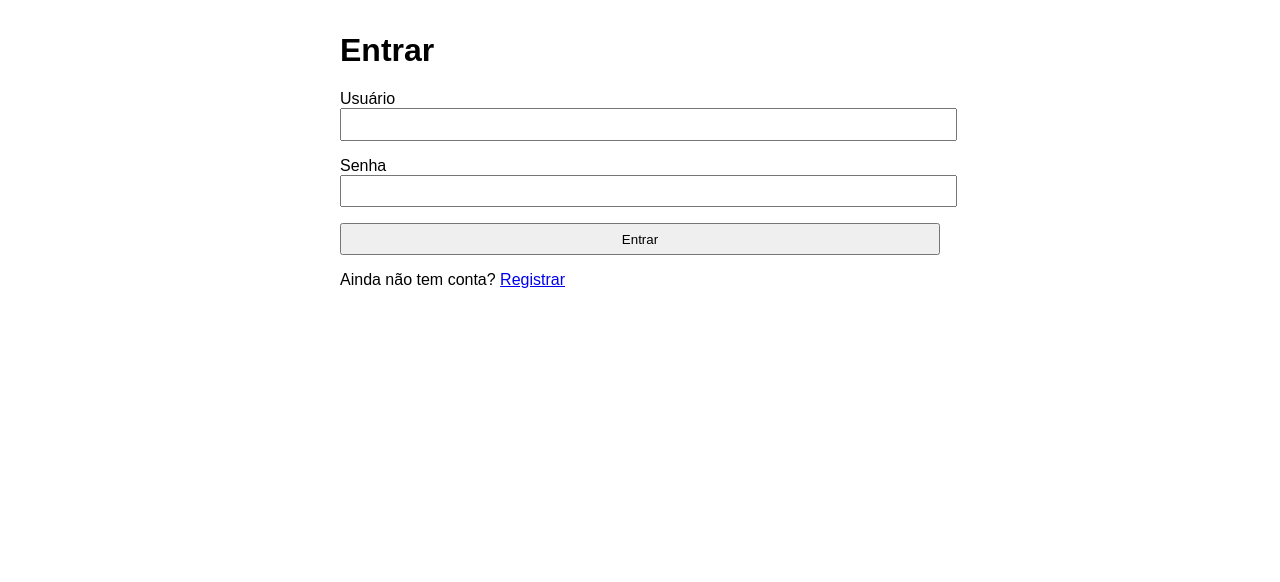
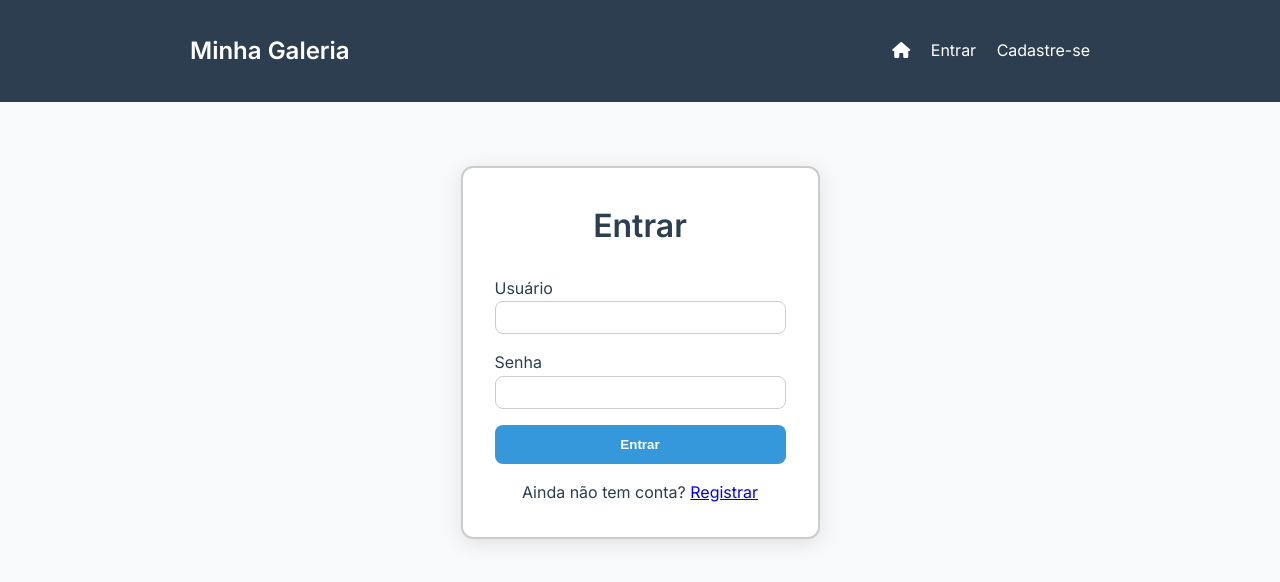
Before and after one commit to Tredost/AS-Cloud, a Flask app: page /auth/login in a window 1280 px wide. Shown: the top 582 px of the page. Run offline with Flask 3, Linux system fonts and the light colour scheme.

Commit message:
header + front login + front signup

```diff
--- a/app/auth/forms.py
+++ b/app/auth/forms.py
@@ -8,7 +8,7 @@ class RegistrationForm(FlaskForm):
     username = StringField('Usuário', validators=[DataRequired(), Length(3, 80)])
     password = PasswordField('Senha', validators=[DataRequired(), Length(6, 128)])
     confirm = PasswordField('Confirme a senha',
-                            validators=[DataRequired(), EqualTo('password')])
+                            validators=[DataRequired(), EqualTo('password', message='As senhas não coincidem.')])
     submit = SubmitField('Registrar')
 
 class LoginForm(FlaskForm):
--- a/app/auth/routes.py
+++ b/app/auth/routes.py
@@ -33,7 +33,7 @@ def login():
             login_user(user)
             next_page = request.args.get('next') or url_for('index')
             return redirect(next_page)
-        flash('Email ou senha inválidos.', 'danger')
+        flash('Usuário ou senha inválidos.', 'danger')
     return render_template('auth/login.html', form=form)
 
 @auth_bp.route('/logout')
--- /dev/null
+++ b/app/static/css/login.css
@@ -0,0 +1,60 @@
+.login-container {
+  background-color: white;
+  padding: 2rem;
+  border-radius: 12px;
+  border: 2px solid #ccc;
+  box-shadow: 0 4px 20px rgba(0,0,0,0.1);
+  max-width: 500px;
+  margin-left: auto;
+  margin-right: auto;
+  display: flex;
+  flex-direction: column;
+  align-items: center;
+}
+
+.login-container h1 {
+  text-align: center;
+  margin-bottom: 1.5rem;
+  color: #2c3e50;
+}
+
+.login-container form p {
+  margin-bottom: 1rem;
+}
+
+.login-container input {
+  padding: 0.5rem;
+  width: 100%;
+  border: 1px solid #ccc;
+  border-radius: 8px;
+}
+
+.login-container button,
+.login-container input[type="submit"] {
+  background-color: #3498db;
+  color: white;
+  font-weight: bold;
+  border: none;
+  padding: 0.75rem;
+  border-radius: 8px;
+  cursor: pointer;
+}
+
+.login-container button:hover,
+.login-container input[type="submit"]:hover {
+  background-color: #2980b9;
+}
+
+body {
+  margin: 0;
+  font-family: 'Inter', sans-serif;
+  background-color: #f4f4f4;
+}
+
+main {
+  display: flex;
+  justify-content: center;
+  align-items: center;
+   /*min-height: calc(100vh - 80px); ajusta altura abaixo do header */
+  padding: 2rem;
+}
--- a/app/static/css/style.css
+++ b/app/static/css/style.css
@@ -0,0 +1,61 @@
+* {
+  margin: 0;
+  padding: 0;
+  box-sizing: border-box;
+}
+
+body {
+  font-family: 'Inter', sans-serif;
+  background-color: #f8f9fa;
+  color: #2c3e50;
+  line-height: 1.6;
+}
+
+.container {
+  width: 90%;
+  max-width: 900px;
+  margin: auto;
+  padding: 1rem 0;
+}
+
+header {
+  background-color: #2c3e50;
+  color: white;
+  padding: 1rem 0;
+  margin-bottom: 2rem;
+}
+
+header .container {
+  display: flex;
+  justify-content: space-between;
+  align-items: center;
+}
+
+.logo {
+  font-size: 1.5rem;
+  font-weight: 600;
+}
+
+nav a {
+  color: white;
+  margin-left: 1rem;
+  text-decoration: none;
+  font-weight: 500;
+}
+
+nav a:hover {
+  text-decoration: underline;
+}
+
+.flash-messages {
+  list-style: none;
+  margin-bottom: 1rem;
+  padding: 0;
+}
+
+.flash-messages li {
+  padding: 0.5rem;
+  border-left: 4px solid #3498db;
+  background-color: #e8f4fb;
+  margin-bottom: 0.5rem;
+}
--- a/app/templates/auth/login.html
+++ b/app/templates/auth/login.html
@@ -1,21 +1,48 @@
 {% extends "base.html" %}
+
 {% block title %}Login{% endblock %}
 
+{% block head %}
+  <link rel="stylesheet" href="{{ url_for('static', filename='css/login.css') }}">
+{% endblock %}
+
 {% block content %}
+  {{ super() }}
+  <div class="login-container">
     <h1>Entrar</h1>
     <form method="post">
       {{ form.hidden_tag() }}
       <p>
         {{ form.username.label }}<br>
         {{ form.username(size=32) }}
-      {% for err in form.username.errors %}<br><small style="color:red;">{{ err }}</small>{% endfor %}
+        {% for err in form.username.errors %} <br>
+        <small style="color:red;">{{ err }}</small>
+        {% endfor %}
       </p>
       <p>
         {{ form.password.label }}<br>
-      {{ form.password() }}
-      {% for err in form.password.errors %}<br><small style="color:red;">{{ err }}</small>{% endfor %}
+        {{ form.password() }} {% for err in form.password.errors %} <br>
+        <small style="color:red;">{{ err }}</small> {% endfor %}
       </p>
       <p>{{ form.submit() }}</p>
+
+      {% with messages = get_flashed_messages(with_categories=true) %}
+        {% if messages %}
+          <ul style="color:red; padding: 0;">
+            {% for category, msg in messages %}
+              <li>{{ msg }}</li>
+            {% endfor %}
+          </ul>
+        {% endif %}
+      {% endwith %}
     </form>
-  <p>Ainda não tem conta? <a href="{{ url_for('auth.signup') }}">Registrar</a></p>
+
+    <p style="text-align:center;">Ainda não tem conta?
+      <a href="{{ url_for('auth.signup') }}">Registrar</a>
+    </p>
+  </div>
 {% endblock %}
+
+{% block scripts %}
+  <script src="{{ url_for('static', filename='js/login.js') }}"></script>
+{% endblock %}
--- a/app/templates/base.html
+++ b/app/templates/base.html
@@ -3,23 +3,46 @@
 <head>
   <meta charset="utf-8">
   <title>{% block title %}Galeria{% endblock %}</title>
-    <style>
-      body { font-family: sans-serif; max-width: 600px; margin: 2em auto; }
-      form p { margin-bottom: 1em; }
-      input, button { padding: 0.5em; width: 100%; max-width: 100%; }
-    </style>
+  {% block head %}{% endblock %}
+  <link rel="stylesheet" href="https://cdnjs.cloudflare.com/ajax/libs/font-awesome/6.5.0/css/all.min.css">
+  <link rel="stylesheet" href="{{ url_for('static', filename='css/style.css') }}">
+  <link href="https://fonts.googleapis.com/css2?family=Inter:wght@400;600&display=swap" rel="stylesheet">
 </head>
 <body>
+  <header>
+    <div class="container">
+      <h1 class="logo">Minha Galeria</h1>
+      <nav>
+        {% if current_user.is_authenticated %}
+        <span style="margin: 0 1em;">
+      <i class="fas fa-user"></i> <strong>{{ current_user.username }}</strong>
+    </span>
+        <a href="{{ url_for('index') }}"  title="Início"><i class="fas fa-home"></i></a>
+        <a href="{{ url_for('auth.logout') }}" title="Logout"><i class="fas fa-sign-out-alt"></i></a>
+      {% else %}
+        <a href="{{ url_for('index') }}" title="Início"><i class="fas fa-home"></i></a>
+        <a href="{{ url_for('auth.login') }}">Entrar</a>
+        <a href="{{ url_for('auth.signup') }}">Cadastre-se</a>
+      {% endif %}
+      </nav>
+    </div>
+  </header>
+
+  <main>
+    {% if request.endpoint != 'auth.login' %}
       {% with messages = get_flashed_messages(with_categories=true) %}
         {% if messages %}
-        <ul>
+          <ul class="flash-messages">
             {% for category, msg in messages %}
-          <li><strong>[{{ category }}]</strong> {{ msg }}</li>
+              <li class="{{ category }}">{{ msg }}</li>
             {% endfor %}
           </ul>
         {% endif %}
       {% endwith %}
+    {% endif %}
+
 
     {% block content %}{% endblock %}
+  </main>
 </body>
 </html>
```
Also changed, not shown: app/static/css/signup.css (added, +59 -0 lines), app/static/js/login.js (added, +13 -0 lines), app/static/js/signup.js (added, +20 -0 lines), app/templates/auth/signup.html (+27 -6 lines), app/templates/cars/list.html (+0 -13 lines), app/static/js/test.js (deleted). Lines whose indentation alone changed are shown as unchanged.
